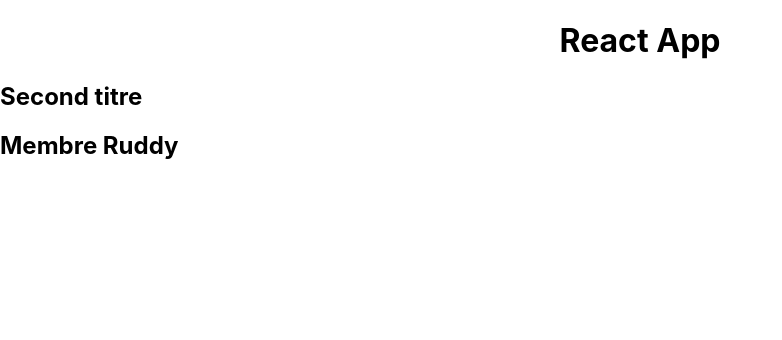
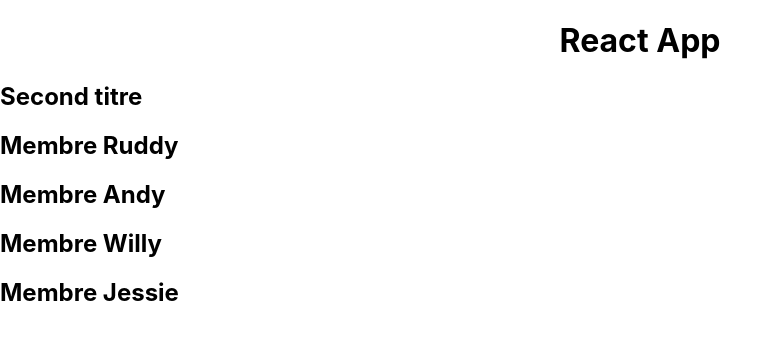
Before and after one commit to rpalvair/react-formation, a React (Create React App) app in the folder react-basics/: page / in a window 1280 px wide. Shown: the top 340 px of the page, without its empty margins (0-782 px from the left). Built offline with nearby package versions, Linux system fonts and the light colour scheme.

Commit message:
feat : Use props to pass data to component

```diff
--- a/react-basics/src/App.js
+++ b/react-basics/src/App.js
@@ -10,7 +10,10 @@ class App extends Component {
           <h1>React App</h1>
         </div>
         <h2>Second titre</h2>
-        <Membre />
+        <Membre nom="Ruddy"/>
+        <Membre nom="Andy"/>
+        <Membre nom="Willy"/>
+        <Membre nom="Jessie"/>
       </Fragment>
     )
   }
--- a/react-basics/src/components/Membre.js
+++ b/react-basics/src/components/Membre.js
@@ -1,7 +1,7 @@
 import React from "react"
 
-const Membre = () => {
-  const name = "Ruddy"
+const Membre = (props) => {
+  const name = props.nom
 
   return <h2>Membre {name}</h2>
 }
```
